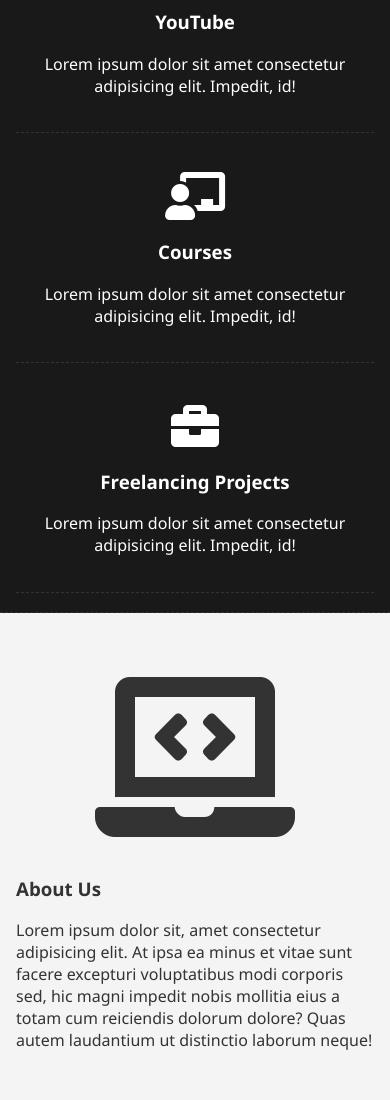
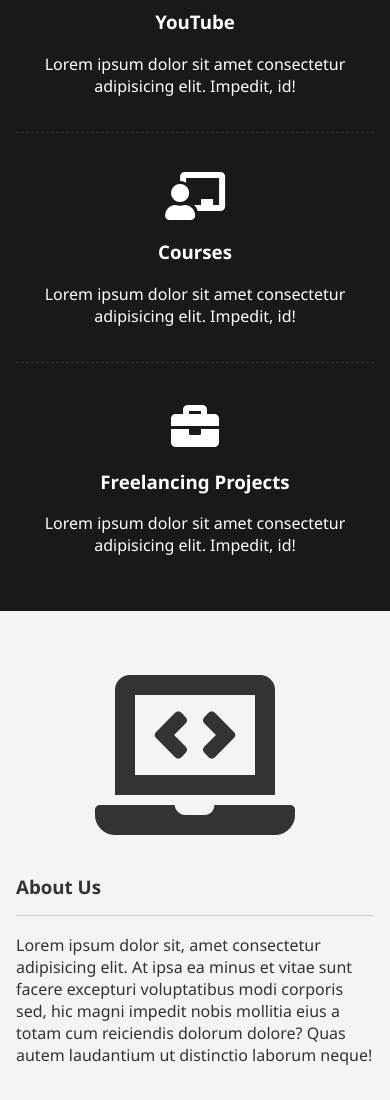
Before and after one commit to salimsdev/blur-effect-landing-page, a plain HTML site: page index.html in a window 390 px wide. Shown: the part 518-1618 px from the top of the page. Drawn offline with Linux system fonts and the light colour scheme.

Commit message:
minor style improvements

```diff
--- a/style.css
+++ b/style.css
@@ -85,6 +85,11 @@ body {
     color: #f4f4f4;
 }
 
+.about h3 {
+    padding-bottom: 1rem;
+    border-bottom: #ccc solid 1px;
+}
+
 footer {
     padding: 2.2rem;
 }
@@ -121,6 +126,14 @@ footer p {
         border-bottom: #333 dashed 1px;
         padding: 1.2rem 1rem;
     }
+
+    .services div:last-child {
+        border: none;
+    }
+
+    .about .grid-2 .div:first-child {
+        margin-bottom: 1rem;
+    }
 }
 
 /* Landscape */
```
